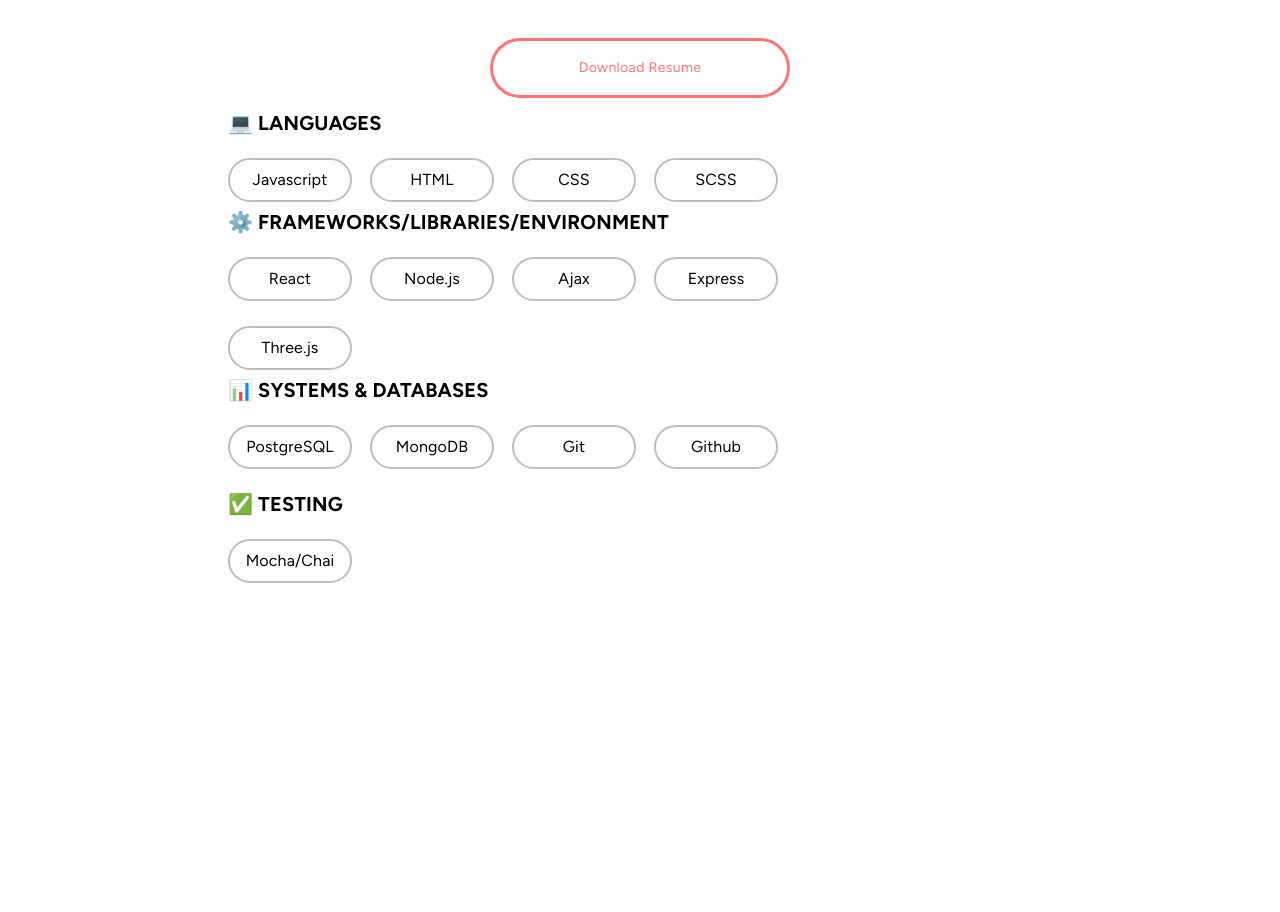
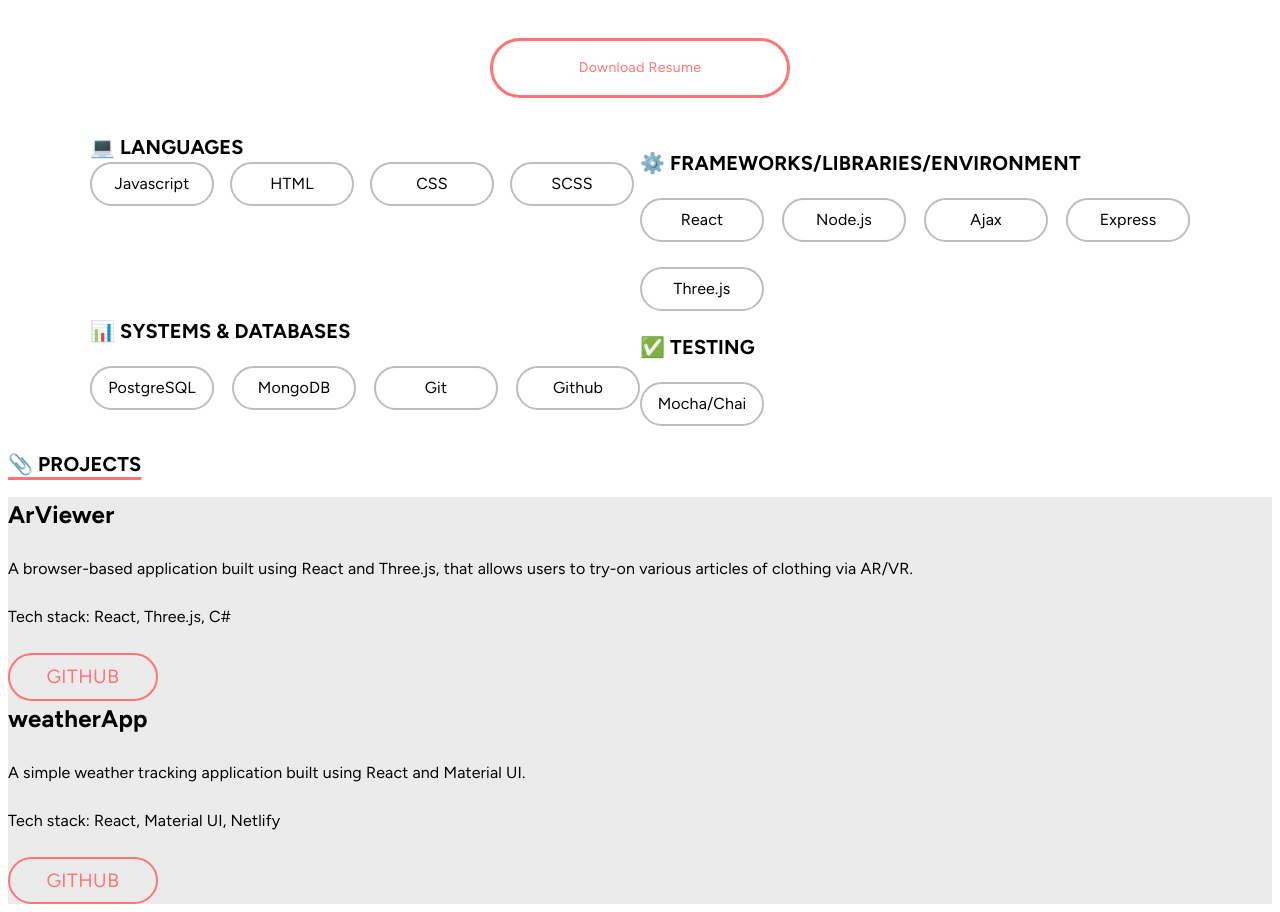
Before and after one commit to iourivolkov/iouri-portfolio, a React (Create React App) app: page / in a window 1280 px wide. Shown: the part 1354-2266 px from the top of the page. Before the commit the page ends 1968 px from the top, so only its background shows below. Built offline with nearby package versions, Linux system fonts and the light colour scheme.

Commit message:
Create Projects, ProjectItem components

```diff
--- a/public/index.html
+++ b/public/index.html
@@ -5,7 +5,7 @@
     <link rel="icon" href="%PUBLIC_URL%/favicon.ico" />
     <meta name="viewport" content="width=device-width, initial-scale=1" />
 
-    <title>iouri volkov</title>
+    <title>Iouri Volkov's Portfolio</title>
     <link
       href="https://fonts.googleapis.com/css2?family=Figtree:wght@300;400;600;700&display=swap"
       rel="stylesheet"
--- a/src/App.js
+++ b/src/App.js
@@ -1,5 +1,6 @@
 import LandingPage from "../src/components/LandingPage";
 import About from "./components/About";
+import Projects from "./components/Projects";
 
 const landingPage = {
   heading: "👋🏻 Hello! I'm Iouri, a ",
@@ -17,6 +18,7 @@
         subtitle={landingPage.subtitle}
       />
       <About />
+      <Projects />
     </div>
   );
 }
--- a/src/components/About.jsx
+++ b/src/components/About.jsx
@@ -15,7 +15,7 @@
         flexDirection: "column",
         justifyContent: "center",
         alignItems: "center",
-        marginTop: { xs: "400px", sm: "900px", md: "1050px" },
+        marginTop: { xs: "850px", sm: "950px", md: "1050px" },
       }}
     >
       <Typography
--- /dev/null
+++ b/src/components/Card.jsx
@@ -0,0 +1,15 @@
+import { Box } from "@mui/material";
+
+const Card = ({ children }) => {
+  return (
+    <Box
+      sx={{
+        bgcolor: "#ebebeb",
+      }}
+    >
+      {children}
+    </Box>
+  );
+};
+
+export default Card;
--- a/src/components/Languages.jsx
+++ b/src/components/Languages.jsx
@@ -1,4 +1,4 @@
-import { Box, Typography } from "@mui/material";
+import { Box, Typography, Stack } from "@mui/material";
 
 const Languages = () => {
   return (
@@ -28,6 +28,7 @@
           flexWrap: "wrap",
         }}
       >
+        <Stack spacing={2} direction="row">
           <Typography
             sx={{
               fontFamily: "Figtree",
@@ -39,7 +40,7 @@
               display: "flex",
               justifyContent: "center",
               alignItems: "center",
-            marginTop: "20px",
+
               marginBottom: "5px",
               fontSize: { xs: "12px", sm: "16px", md: "16px" },
             }}
@@ -100,6 +101,7 @@
           >
             SCSS
           </Typography>
+        </Stack>
       </Box>
     </Box>
   );
--- /dev/null
+++ b/src/components/ProjectItem.jsx
@@ -0,0 +1,64 @@
+import { Box, Typography, Button, Stack } from "@mui/material";
+
+const ProjectItem = ({ title, description, stack, link, screenshot }) => {
+  const projectPage = (e) => {
+    e.preventDefault();
+    // window.location.href = projects.projectLink;
+    console.log("go to project link");
+  };
+  return (
+    <>
+      <Box>
+        <Stack spacing={3}>
+          <Typography
+            sx={{
+              fontFamily: "Figtree",
+              fontWeight: "700",
+              fontSize: { xs: "18px", sm: "20px", md: "24px" },
+            }}
+          >
+            {title}
+          </Typography>
+          <Typography
+            sx={{
+              fontFamily: "Figtree",
+            }}
+          >
+            {description}
+          </Typography>
+          <Typography
+            sx={{
+              fontFamily: "Figtree",
+            }}
+          >
+            {stack}
+          </Typography>
+          <Button
+            disableRipple
+            onClick={projectPage}
+            disableElevation
+            variant="outlined"
+            sx={{
+              border: "2px solid #ff7575",
+              width: { xs: "80px", sm: "125px", md: "150px" },
+              fontSize: { xs: "0.6em", sm: "1em", md: "1.2em" },
+              borderRadius: "30px",
+              color: "#ff7575",
+              fontFamily: "Figtree",
+              textTransform: "uppercase",
+              "&:hover": {
+                bgcolor: "#ff7575",
+                color: "white",
+                border: "none",
+              },
+            }}
+          >
+            Github
+          </Button>
+        </Stack>
+      </Box>
+    </>
+  );
+};
+
+export default ProjectItem;
--- /dev/null
+++ b/src/components/Projects.jsx
@@ -0,0 +1,56 @@
+import { Typography, Stack, Box, Button } from "@mui/material";
+import ProjectItem from "./ProjectItem";
+import Card from "./Card";
+
+const projectsList = [
+  {
+    projectTitle: "ArViewer",
+    projectDescription:
+      "A browser-based application built using React and Three.js, that allows users to try-on various articles of clothing via AR/VR.",
+    projectStack: "Tech stack: React, Three.js, C#",
+    projectLink: "https://www.ar.thecela.com/",
+    projectImage: "",
+  },
+  {
+    projectTitle: "weatherApp",
+    projectDescription:
+      "A simple weather tracking application built using React and Material UI.",
+    projectStack: "Tech stack: React, Material UI, Netlify",
+    projectLink: "https://verysimpleweatherapp.netlify.app/",
+    projectImage: "",
+  },
+];
+
+const Projects = () => {
+  return (
+    <>
+      <Typography
+        sx={{
+          fontFamily: "Figtree",
+          textTransform: "uppercase",
+          fontWeight: 700,
+          textDecoration: "underline 3px solid #ff7575",
+          textUnderlineOffset: 6,
+          fontSize: { xs: "14px", sm: "16px", md: "20px" },
+        }}
+      >
+        📎 Projects
+      </Typography>
+      <br />
+      <Card>
+        {/* <ProjectItem /> */}
+        {projectsList.map((project) => (
+          <ProjectItem
+            title={project.projectTitle}
+            description={project.projectDescription}
+            stack={project.projectStack}
+            link={project.projectLink}
+            screenshot={project.projectImage}
+          />
+        ))}
+      </Card>
+    </>
+  );
+};
+
+export default Projects;
--- a/src/components/TechStack.jsx
+++ b/src/components/TechStack.jsx
@@ -7,21 +7,36 @@
 const TechStack = () => {
   return (
     <>
-      <Box sx={{ flexGrow: 1 }}>
-        <Grid
-          container
-          spacing={{ xs: 2, md: 3 }}
-          columns={{ xs: 2, sm: 4, md: 8 }}
+      <Stack
+        sx={{
+          display: "flex",
+          flexDirection: "column",
+          justifyContent: "center",
+          alignItems: "center",
+          width: { xs: "400px", sm: "500px", md: "1000px" },
+        }}
+      >
+        <Stack
+          spacing={2}
           sx={{
-            width: { xs: "500px", sm: "700px", md: "800px" },
+            display: "flex",
+            flexDirection: { xs: "column", sm: "row", md: "row" },
           }}
         >
           <Languages />
           <Frameworks />
+        </Stack>
+        <Stack
+          spacing={2}
+          sx={{
+            display: "flex",
+            flexDirection: { xs: "column", sm: "row", md: "row" },
+          }}
+        >
           <Systems />
           <Testing />
-        </Grid>
-      </Box>
+        </Stack>
+      </Stack>
     </>
   );
 };
```
Lines whose indentation alone changed are shown as unchanged.
